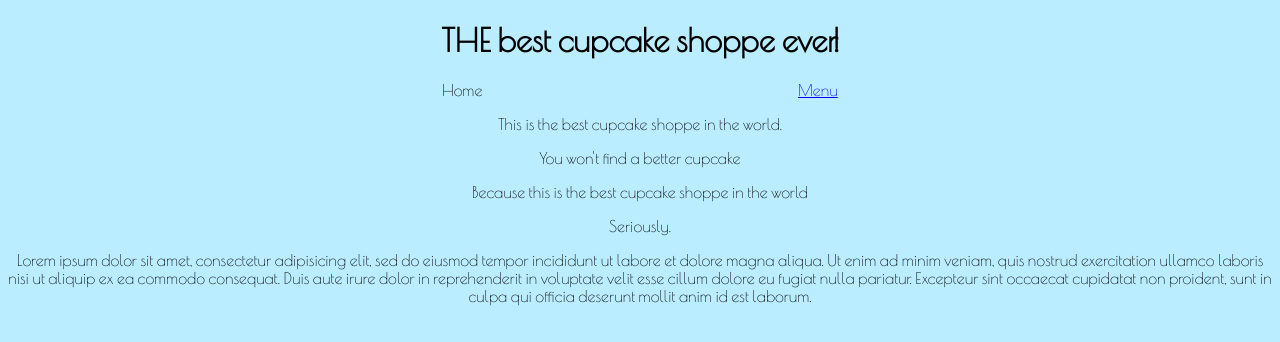
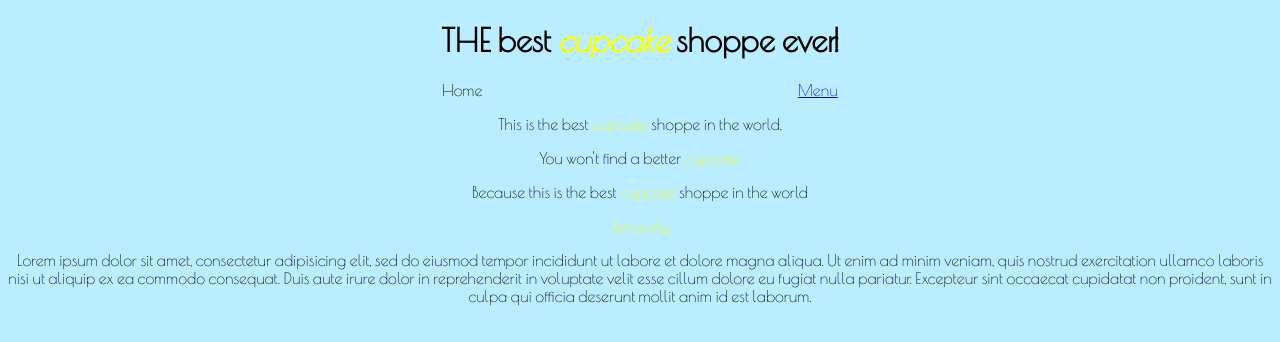
Before and after one commit to alvindng/cupcake-shop, a plain HTML site: page index.html in a window 1280 px wide. Drawn offline with nearby package versions, Linux system fonts and the light colour scheme.

Commit message:
adds color and italics

```diff
--- a/css/stylesheet.css
+++ b/css/stylesheet.css
@@ -45,3 +45,7 @@ h1{
   font-size:150%;
   text-shadow: 5px 5px 5px;
 }
+.cupcakestyle{
+  font-style: italic;
+  color: yellow
+}
--- a/index.html
+++ b/index.html
@@ -8,7 +8,7 @@
       <title>Cupcake Shop</title>
     </head>
     <body>
-    <h1>THE best cupcake shoppe <strong>ever!</strong></h1>
+    <h1>THE best <span class="cupcakestyle">cupcake</span> shoppe <strong>ever!</strong></h1>
     <nav>
       <ul class="nav">
         <li>Home</li>
@@ -16,10 +16,10 @@
       </ul>
     </nav>
 
-    <p>This is the best cupcake shoppe in the world.</p>
-    <p>You won't find a better cupcake</p>
-    <p>Because this is the best cupcake shoppe in the world</p>
-    <p>Seriously.</p>
+    <p>This is the best <span class="cupcakestyle">cupcake</span> shoppe in the world.</p>
+    <p>You won't find a better <span class="cupcakestyle">cupcake</span></p>
+    <p>Because this is the best <span class="cupcakestyle">cupcake</span> shoppe in the world</p>
+    <p><span class="cupcakestyle">Seriously.</span></p>
     <p>Lorem ipsum dolor sit amet, consectetur adipisicing elit, sed do eiusmod tempor incididunt ut labore et dolore magna aliqua. Ut enim ad minim veniam, quis nostrud exercitation ullamco laboris nisi ut aliquip ex ea commodo consequat. Duis aute irure dolor in reprehenderit in voluptate velit esse cillum dolore eu fugiat nulla pariatur. Excepteur sint occaecat cupidatat non proident, sunt in culpa qui officia deserunt mollit anim id est laborum.</p>
     </body>
   </html>
```
